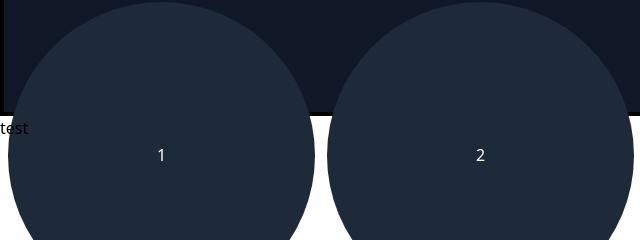
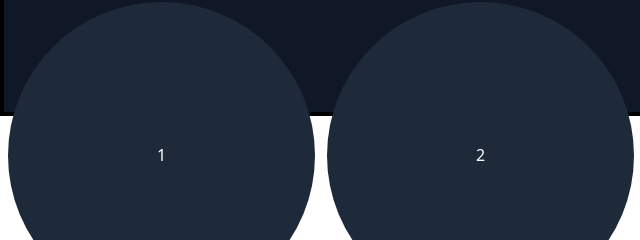
Before and after one commit to QGdtsc/21_Calculatrice_JS, a plain HTML site: page index.html in a window 1280 px wide. Shown: the part 684-924 px from the top of the page, 0-640 px from the left. Drawn offline with nearby package versions, Linux system fonts and the light colour scheme.

Commit message:
maj index

```diff
--- a/index.html
+++ b/index.html
@@ -41,11 +41,6 @@
 
 
     </div>
-    <div class="container mx-auto">
-        test
-
-
-    </div>
     <script src="script.js"></script>
 </body>
 
```
